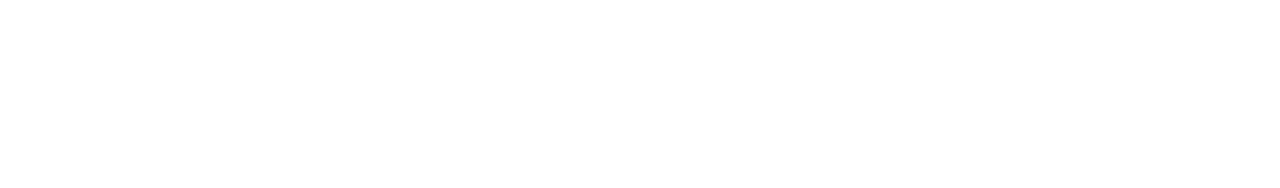
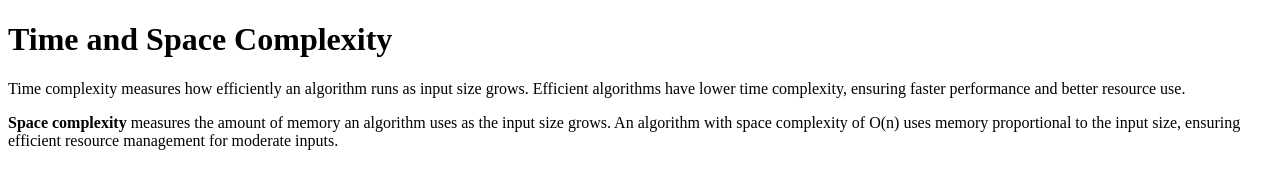
Before and after one commit to acciojob/time-and-space-complexity-Nitish-kr-Mandal, a website: page main.html in a window 1280 px wide. Drawn offline with Linux system fonts and the light colour scheme.

Commit message:
created a submission

```diff
--- a/main.html
+++ b/main.html
@@ -8,6 +8,9 @@
 
 <body>
 	<!-- the entire body must be written by student -->
+	<h1>Time and Space Complexity</h1>
+	<p>Time complexity measures how efficiently an algorithm runs as input size grows. Efficient algorithms have lower time complexity, ensuring faster performance and better resource use.</p>
+	<P> <b>Space complexity</b> measures the amount of memory an algorithm uses as the input size grows. An algorithm with space complexity of O(n) uses memory proportional to the input size, ensuring efficient resource management for moderate inputs.</P>
     <script type="text/javascript" src="./script.js">
 </script>
 
```
